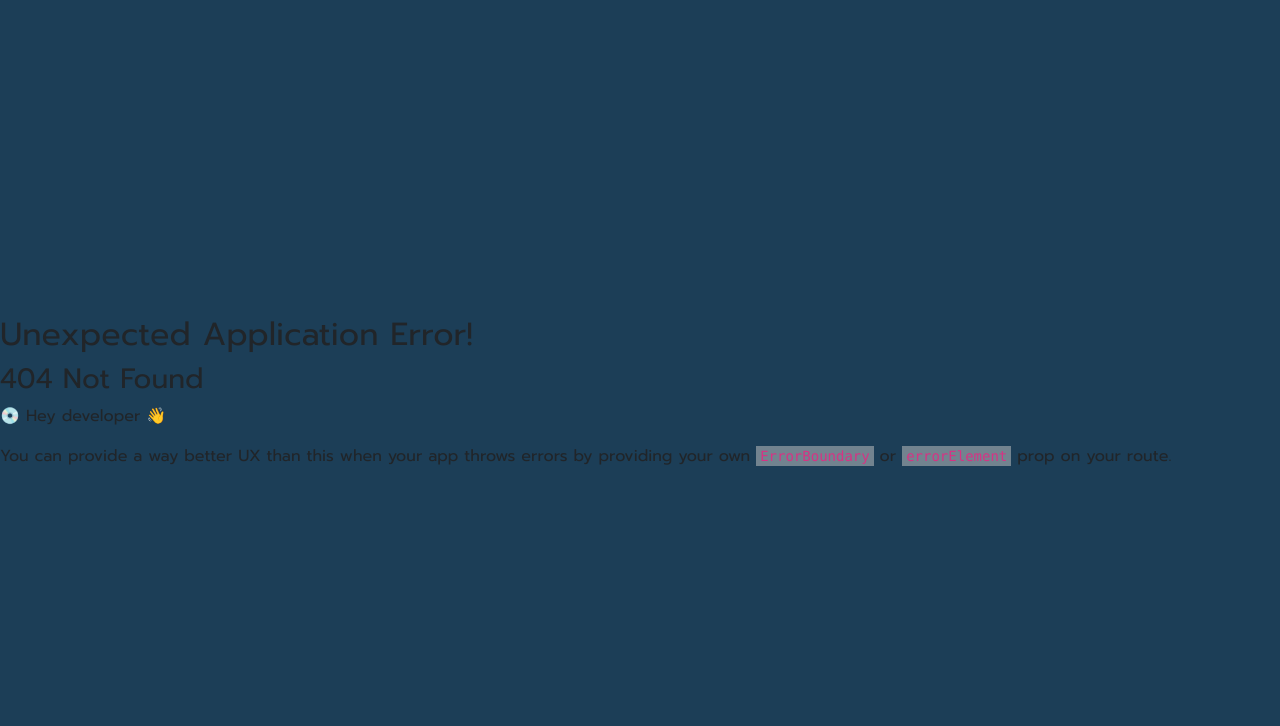
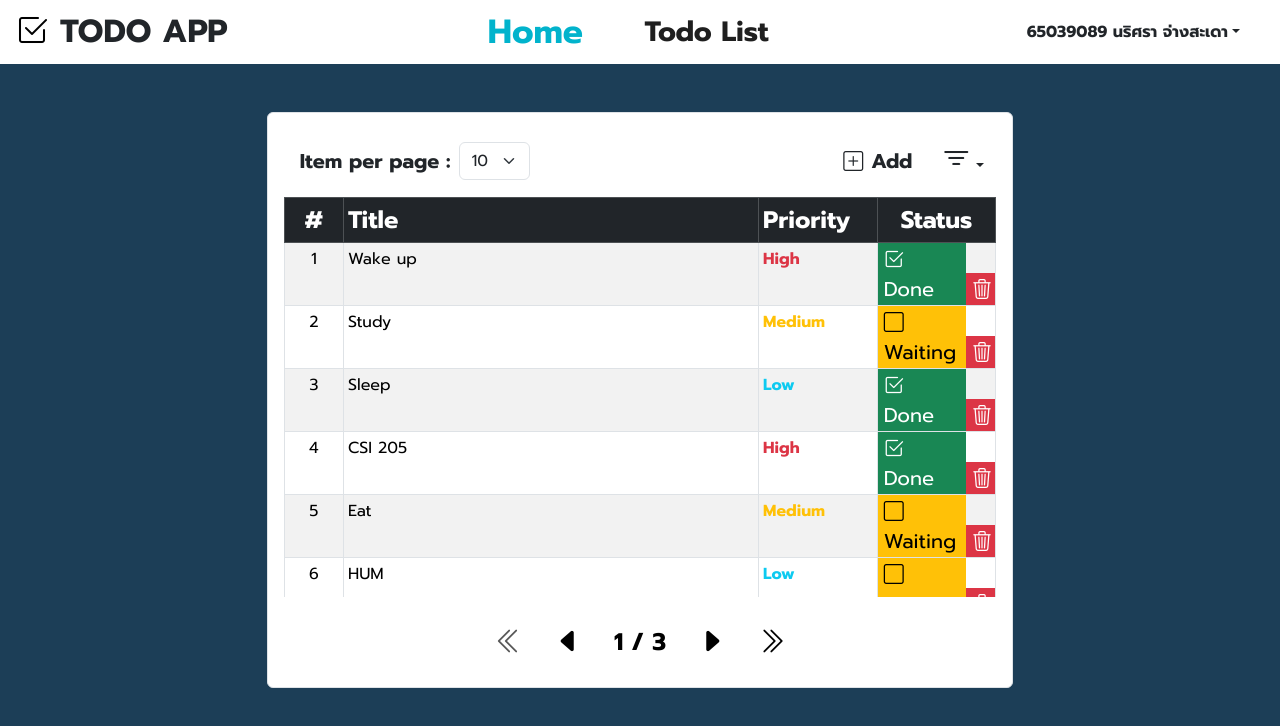
Before and after one commit to AnemoneTK/CSI205-Project, a React (Vite) app in the folder Todo-App/: page /todoList in a window 1280 px wide. Before the commit this address had no page. Shown: the top 726 px of the page. Built offline with nearby package versions, Linux system fonts and the light colour scheme.

Commit message:
[FINISH]-finish todo app

```diff
--- a/Todo-App/src/Data/TodoData.jsx
+++ b/Todo-App/src/Data/TodoData.jsx
@@ -3,7 +3,7 @@ const TodoData = [
   {
     userID: 1,
     id: 1,
-    title: "Wack up",
+    title: "Wake up",
     priority: "High",
     status: true,
   },
@@ -24,28 +24,28 @@ const TodoData = [
   {
     userID: 1,
     id: 4,
-    title: "Wack up",
+    title: "CSI 205",
     priority: "High",
     status: true,
   },
   {
     userID: 1,
     id: 5,
-    title: "Study",
+    title: "Eat",
     priority: "Medium",
     status: false,
   },
   {
     userID: 1,
     id: 6,
-    title: "Sleep",
+    title: "HUM",
     priority: "Low",
     status: false,
   },
   {
     userID: 1,
     id: 7,
-    title: "Wack up",
+    title: "CSI 206",
     priority: "High",
     status: false,
   },
@@ -66,42 +66,42 @@ const TodoData = [
   {
     userID: 1,
     id: 10,
-    title: "Wack up",
+    title: "CSI 400",
     priority: "High",
     status: true,
   },
   {
     userID: 1,
     id: 11,
-    title: "Wack up",
+    title: "Learning",
     priority: "High",
     status: true,
   },
   {
     userID: 1,
     id: 12,
-    title: "Study",
+    title: "Coffee",
     priority: "Medium",
     status: false,
   },
   {
     userID: 1,
     id: 13,
-    title: "Sleep",
+    title: "Walk",
     priority: "Low",
     status: true,
   },
   {
     userID: 1,
     id: 14,
-    title: "Wack up",
+    title: "Wake up",
     priority: "High",
     status: true,
   },
   {
     userID: 1,
     id: 15,
-    title: "Study",
+    title: "Sleep",
     priority: "Medium",
     status: false,
   },
@@ -115,42 +115,42 @@ const TodoData = [
   {
     userID: 1,
     id: 17,
-    title: "Wack up",
+    title: "Read",
     priority: "High",
     status: false,
   },
   {
     userID: 1,
     id: 18,
-    title: "Study",
+    title: "Drink",
     priority: "Medium",
     status: false,
   },
   {
     userID: 1,
     id: 19,
-    title: "Sleep",
+    title: "Take a nap",
     priority: "Low",
     status: false,
   },
   {
     userID: 1,
     id: 20,
-    title: "Wack up",
+    title: "Good score",
     priority: "High",
     status: false,
   },
   {
     userID: 1,
     id: 21,
-    title: "Sleep",
+    title: "Confident",
     priority: "Low",
     status: false,
   },
   {
     userID: 1,
     id: 22,
-    title: "Wack up",
+    title: "Sleep",
     priority: "High",
     status: false,
   },
--- a/Todo-App/src/components/navbar/navbar.jsx
+++ b/Todo-App/src/components/navbar/navbar.jsx
@@ -66,7 +66,7 @@ export function TopNavbar() {
               data-bs-toggle="dropdown"
               aria-expanded="false"
             >
-              Account
+              65039089 นริศรา จ่างสะเดา
             </button>
             <ul className="dropdown-menu">
               <li>
--- a/Todo-App/src/page/Homepage.jsx
+++ b/Todo-App/src/page/Homepage.jsx
@@ -1,8 +1,7 @@
 export function Homepage(){
     return(
         <div className="container d-flex flex-column justify-content-center align-items-center">
-            <div className="row">Welcome to Todo App</div>
-
+            <div className="row text-white fs-1">65039089 นางสาวนริศรา จ่างสะเดา</div>
         </div>
     )
 }
--- a/Todo-App/src/page/TodoList/TodoList.jsx
+++ b/Todo-App/src/page/TodoList/TodoList.jsx
@@ -1,38 +1,62 @@
-import { useEffect, useState } from "react";
+import { useEffect, useRef, useState } from "react";
 import { fetchTodoData } from "../../Data/TodoData";
 import "./TodoList.css";
-import { Table } from "react-bootstrap";
+import { Button, Modal, Table } from "react-bootstrap";
 
 export function TodoList() {
   const [todoRaw, setTodoRaw] = useState([]);
-  const [doneList,setDoneList] = useState(true)
-  const [waitList,setWaitList] = useState(false)
+  const [doneList, setDoneList] = useState(true);
+  const [waitList, setWaitList] = useState(true);
   const [todoList, setTodoList] = useState([]);
   const [page, setPage] = useState(0);
   const [numPages, setNumPages] = useState(0);
 
   const [itemPerPage, setItemPerPage] = useState("");
 
+  const [show, setShow] = useState(false);
+
+  const handleClose = () => setShow(false);
+  const handleShow = () => setShow(true);
+
+  const idRef = useRef();
+  const titleRef = useRef();
+  const priorityRef = useRef();
+
+  const AddTodo = () =>{
+
+    const todo = {
+      userID: 1,
+      id: Number(idRef.current.innerText),
+      title: titleRef.current.value,
+      priority: priorityRef.current.value,
+      status: false,
+    }
+    setTodoRaw([...todoRaw, todo])
+    idRef.current.innerText=''
+    titleRef.current.value=''
+    priorityRef.current.value=''
+    handleClose()
+  }
+
   useEffect(() => {
-
-    setTodoRaw(fetchTodoData)
+    setTodoRaw(fetchTodoData);
     setItemPerPage(10);
   }, []);
 
-  useEffect(()=>{
-    const selectedItem = todoRaw.filter((todo)=>{
-      if(doneList == true && waitList == true){
-        return todo
-      }else if (doneList == false && waitList == true){
-        return !todo.status
-      }else if (waitList == false && doneList == true){
-        return todo.status
-      }else{
-        return !todo
+  useEffect(() => {
+    const selectedItem = todoRaw.filter((todo) => {
+      if (doneList == true && waitList == true) {
+        return todo;
+      } else if (doneList == false && waitList == true) {
+        return !todo.status;
+      } else if (waitList == false && doneList == true) {
+        return todo.status;
+      } else {
+        return !todo;
       }
-    })
+    });
     setTodoList(selectedItem);
-  },[todoRaw, doneList, waitList])
+  }, [todoRaw, doneList, waitList]);
 
   useEffect(() => {
     setNumPages(Math.ceil(todoList.length / itemPerPage));
@@ -59,8 +83,14 @@ export function TodoList() {
     } else {
       selectItem.status = true;
     }
+    setTodoRaw([...todoRaw, selectItem]);
+  };
 
-    setTodoRaw([...todoRaw, selectItem]);
+  const DeleteItem = (id) => {
+    const selectItem = todoRaw.filter((todo) => {
+      return todo.id !== id;
+    });
+    setTodoRaw(selectItem);
   };
 
   const ShowTodo = todoList.map((todo, index) => {
@@ -84,10 +114,10 @@ export function TodoList() {
           >
             {todo.priority}
           </td>
-          <td className="p-0 col-2">
+          <td className="p-0 m-0 col-lg-2 col-md-5 col-sm-5">
             {todo.status ? (
               <button
-                className="border border-0 col-12 text-start rounded-0 bg-success fs-5 text-white"
+                className="border border-0 col-9 text-start rounded-0 bg-success fs-5 text-white"
                 onClick={() => setStatus(todo.id)}
               >
                 <i className="bi bi-check2-square me-3"></i>
@@ -95,13 +125,21 @@ export function TodoList() {
               </button>
             ) : (
               <button
-                className="border border-0 col-12 text-start rounded-0 bg-warning fs-5"
+                className="border border-0 col-9 text-start rounded-0 bg-warning fs-5"
                 onClick={() => setStatus(todo.id)}
               >
                 <i className="bi bi-square me-3"></i>
                 Waiting
               </button>
             )}
+            <button
+              className="border border-0 col-3 text-start rounded-0 bg-danger fs-5 text-white text-center"
+              onClick={() => {
+                DeleteItem(todo.id);
+              }}
+            >
+              <i className="bi bi-trash3"></i>
+            </button>
           </td>
         </tr>
       );
@@ -110,6 +148,45 @@ export function TodoList() {
 
   return (
     <div className="container pt-5 align-items-start">
+      <Modal show={show} onHide={handleClose}>
+        <Modal.Header closeButton>
+          <Modal.Title>Modal heading</Modal.Title>
+        </Modal.Header>
+        <Modal.Body>
+          <div>
+            Todo ID :{" "}
+            <span className="badge bg-primary fs-5" ref={idRef}>
+              {todoRaw.reduce((prev, cur) => {
+                return cur.id > prev ? cur.id : prev;
+              }, 0) + 1}
+            </span>
+          </div>
+          <div className="my-2">
+            Title :{" "}
+            <input type="text" className="form-control" ref={titleRef} />
+          </div>
+          <div>
+            Priority :
+            <select
+              className="form-select col"
+              aria-label="Default select example"
+              ref={priorityRef}
+            >
+              <option value="High">High</option>
+              <option value="Medium">Medium</option>
+              <option value="Low">Low</option>
+            </select>
+          </div>
+        </Modal.Body>
+        <Modal.Footer>
+          <Button variant="secondary" onClick={handleClose}>
+            Close
+          </Button>
+          <Button variant="primary" onClick={()=> AddTodo()}>
+            Save Changes
+          </Button>
+        </Modal.Footer>
+      </Modal>
       <div className="row col-lg-7 col-md-10 col-sm-10 border border-1 rounded-2 bg-white p-3">
         <div className="col-12 p-0 mb-1">
           <div className="d-flex flex-row justify-content-between align-items-center px-3 py-2">
@@ -131,9 +208,16 @@ export function TodoList() {
               </div>
             </div>
 
-            <div className="dropdown">
+            <div className="dropdown row">
               <button
-                className="btn dropdown-toggle py-0 px-2 border border-0"
+                className="col-auto btn d-flex justify-content-between align-items-center mx-2 fs-5 fw-bold border border-0"
+                onClick={handleShow}
+              >
+                <i className="bi bi-plus-square me-2"></i>
+                Add
+              </button>
+              <button
+                className="col btn dropdown-toggle py-0 px-2 border border-0"
                 type="button"
                 data-bs-toggle="dropdown"
                 aria-expanded="false"
@@ -144,33 +228,30 @@ export function TodoList() {
                 className="dropdown-menu"
                 aria-labelledby="dropdownMenuButton"
               >
-                <li onClick={()=>setDoneList(!doneList)}>
+                <li onClick={() => setDoneList(!doneList)}>
                   <a className="dropdown-item" href="#">
                     <div className="form-check">
                       <input
                         className="form-check-input"
                         type="checkbox"
-                        checked = {doneList}
-                        // onChange={(e)=> setDoneList(e.target.checked)}
+                        checked={doneList}
                       />
                       <label className="form-check-label">Done</label>
                     </div>
                   </a>
                 </li>
-                <li onClick={()=>setWaitList(!waitList)}>
+                <li onClick={() => setWaitList(!waitList)}>
                   <a className="dropdown-item" href="#">
                     <div className="form-check">
                       <input
                         className="form-check-input"
                         type="checkbox"
-                        checked = {waitList}
-                        // onChange={(e)=> setWaitList(e.target.checked)}
+                        checked={waitList}
                       />
                       <label className="form-check-label">Waiting</label>
                     </div>
                   </a>
                 </li>
-
               </ul>
             </div>
           </div>
@@ -196,17 +277,18 @@ export function TodoList() {
             <tbody className="h-auto border ">{ShowTodo}</tbody>
           </Table>
         </div>
-        <div className="col-12 pt-3 px-0 m-0 d-flex flex-row justify-content-between align-items-center">
+        <div className="col-12 pt-3 px-0 m-0 d-flex flex-row justify-content-center align-items-center">
           <button
-            className="btn btn-outline-primary btn-lg text-black col-3"
+            className="btn border border-0 btn-lg text-black col-1"
             onClick={() => {
               setPage(1);
             }}
+            disabled={page == 1 ? true : false}
           >
-            First
+            <i className="bi bi-chevron-double-left text-black fs-3"></i>
           </button>
           <button
-            className="btn border border-0 col"
+            className="btn border border-0 col-1"
             onClick={() => {
               if (page > 1) {
                 setPage((p) => p - 1);
@@ -219,7 +301,7 @@ export function TodoList() {
             {page} / {numPages}
           </div>
           <button
-            className="btn border border-0 col"
+            className="btn border border-0 col-1"
             onClick={() => {
               if (page < numPages) {
                 setPage((p) => p + 1);
@@ -229,12 +311,13 @@ export function TodoList() {
             <i className="bi bi-caret-right-fill text-black fs-3"></i>
           </button>
           <button
-            className="btn btn-outline-primary btn-lg text-black col-3"
+            className="btn border border-0 btn-lg text-black col-1"
             onClick={() => {
               setPage(numPages);
             }}
+            disabled={page == numPages ? true : false}
           >
-            Last
+            <i className="bi bi-chevron-double-right text-black fs-3"></i>
           </button>
         </div>
       </div>
```
Also changed, not shown: Todo-App/src/App.jsx (+6 -6 lines).
